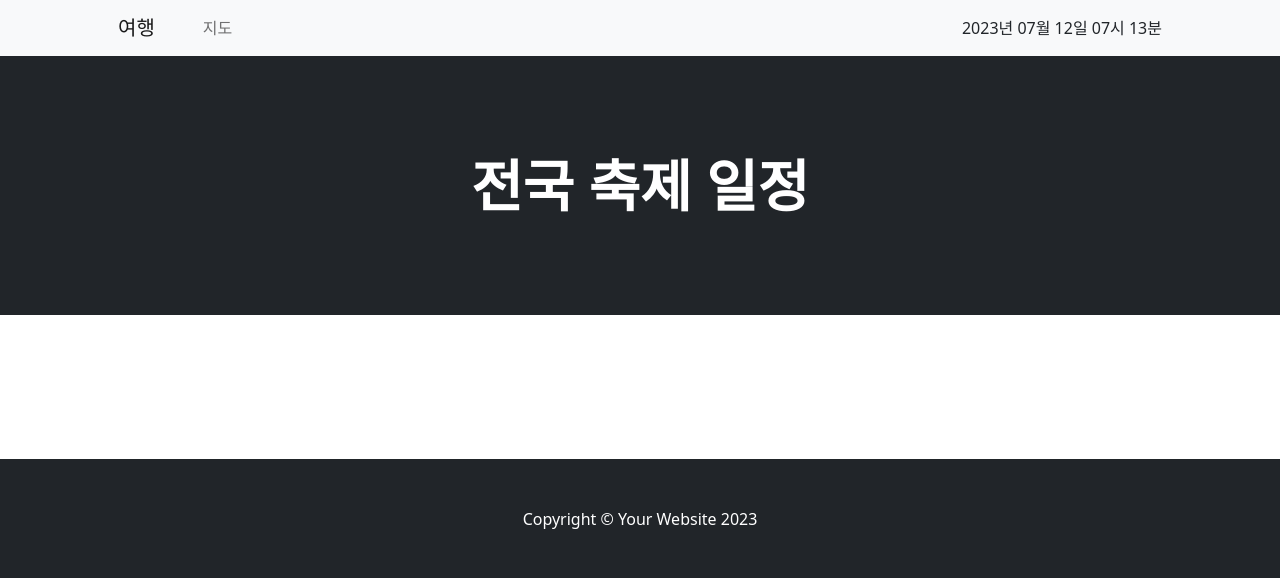
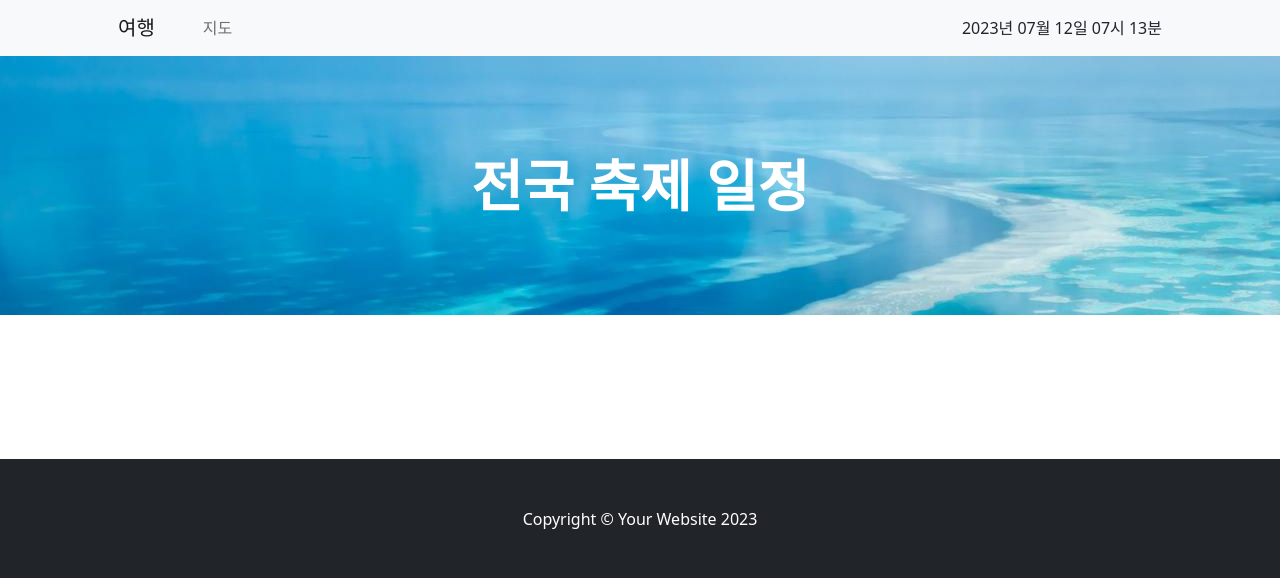
Before and after one commit to beerbank3/Festival, a Django app: template myapp/map/templates/index.html in a window 1280 px wide. Shown: the top 578 px of the page. Run offline with Django 4.2, Linux system fonts and the light colour scheme; the template is opened without the code that fills it, so the values that code supplies are empty; some libraries are stand-ins or nearby versions.

Commit message:
메인페이지 배경이미지 추가

```diff
--- a/myapp/map/static/css/main.css
+++ b/myapp/map/static/css/main.css
@@ -2,3 +2,6 @@
     height: 300px;
     object-fit: cover;
 }
+.main-bg{
+    background-image: url('../images/main-bg.jpg');
+}
--- a/myapp/map/templates/index.html
+++ b/myapp/map/templates/index.html
@@ -9,7 +9,7 @@
 {% endblock %}
 
 {% block content %}
-<header class="bg-dark py-5">
+<header class="bg-dark py-5 main-bg">
     <div class="container px-4 px-lg-5 my-5">
         <div class="text-center text-white">
             <h1 class="display-4 fw-bolder">전국 축제 일정</h1>
--- a/myapp/templates/base.html
+++ b/myapp/templates/base.html
@@ -8,7 +8,7 @@
         <meta name="author" content="" />
         <title>여행</title>
         <!-- Favicon-->
-        <link rel="icon" type="image/x-icon" href="assets/favicon.ico" />
+        <link rel="icon" type="image/x-icon" href="{% static 'assets/favicon.ico' %}" />
         <!-- Core theme CSS (includes Bootstrap)-->
         <link href="{% static 'css/styles.css' %}" rel="stylesheet" />
 
```
Also changed, not shown: myapp/map/static/images/main-bg.jpg (added).
